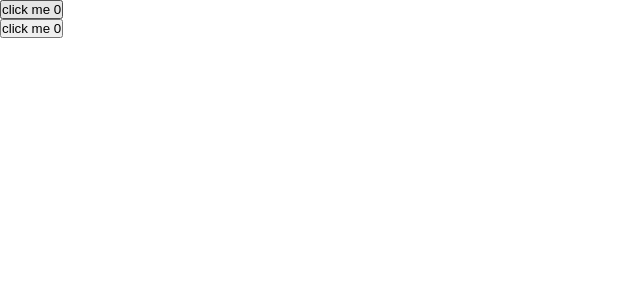
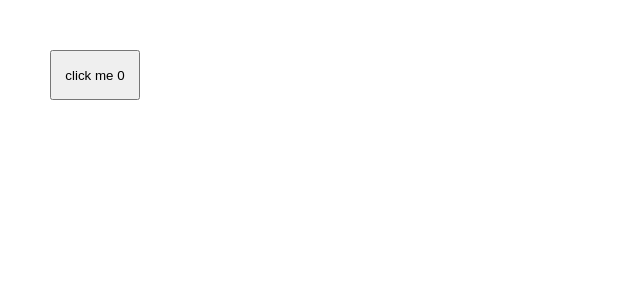
Before and after one commit to muktinathrajbanshi/ReactTutorial, a React (Create React App) app: page / in a window 1280 px wide. Shown: the top 300 px of the page, without its empty margins (0-640 px from the left). Built offline with nearby package versions, Linux system fonts and the light colour scheme; a web font is replaced by a local one.

Commit message:
React Hook Challenge 7 | Changing the Title value of Website on Button Click

```diff
--- a/src/App.jsx
+++ b/src/App.jsx
@@ -3,28 +3,15 @@ import React, { useEffect, useState } from "react";
 const App = () => {
 
     const [num, setNum] = useState(0);
-    const [nums, setNums] = useState(0);
+    useEffect(() =>{
+        document.title = `you clicked me ${num} times`
+    })
 
-
-    useEffect(() => {
-         alert("i am clicked");
-         console.log("i am clicked");
-    }, [num]);
-
-    return(
+    return (
         <>
-
-            <button onClick={(() => {
-                setNum(num + 1);
-                })
-            }
-            > click me {num} </button>
-            <br />
-            <button onClick={(() => {
-                setNums(nums + 1);
-                })
-            }
-            > click me {nums} </button>
+            <button onClick={() => {
+                setNum(num + 1)
+            }}> click me {num} </button>
         </>
     );
 };
--- a/src/index.css
+++ b/src/index.css
@@ -4,3 +4,9 @@
   box-sizing: border-box;
   /* background-color: #d2dbdd; */
 }
+
+button {
+  margin: 50px;
+  width: 90px;
+  height: 50px;
+}
```
